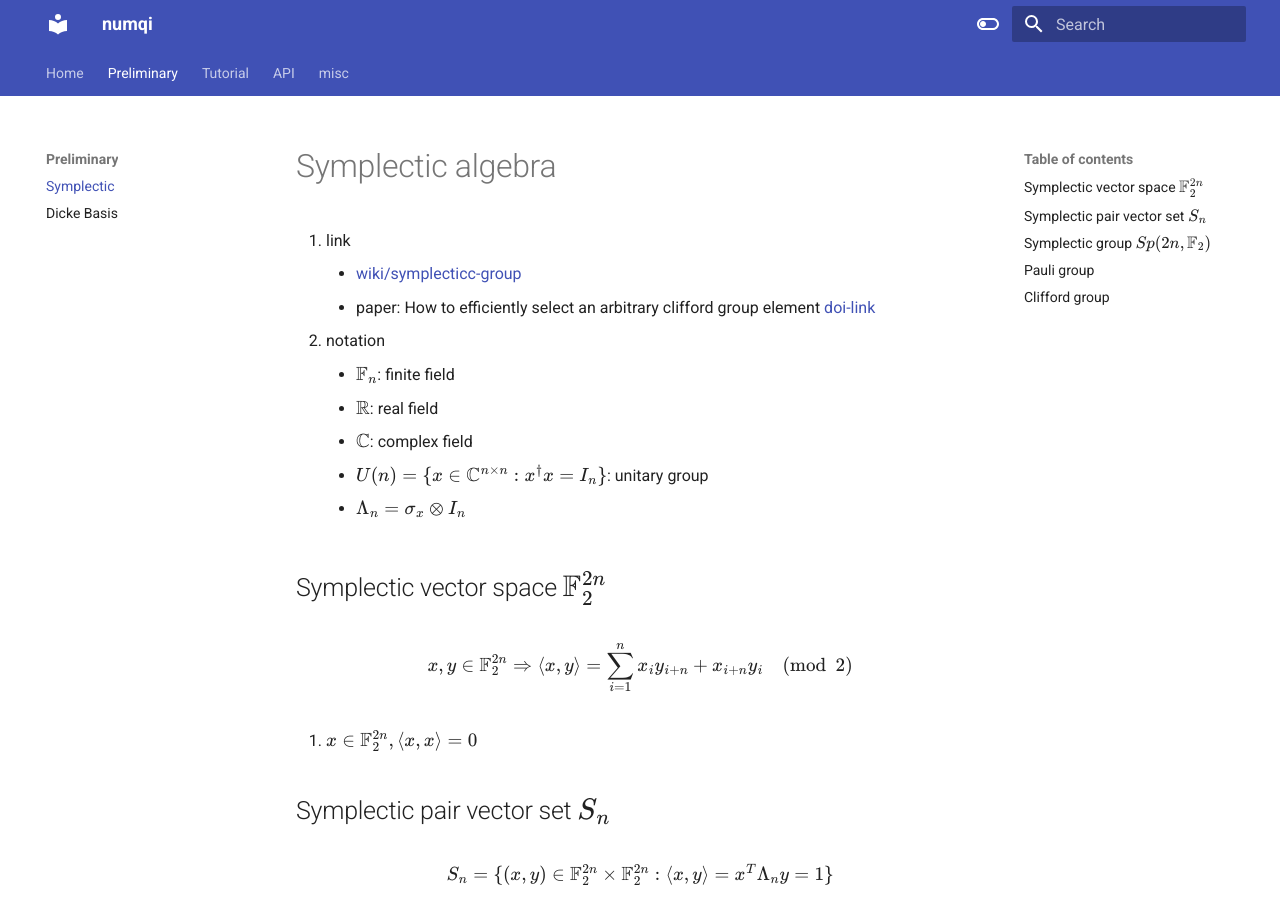
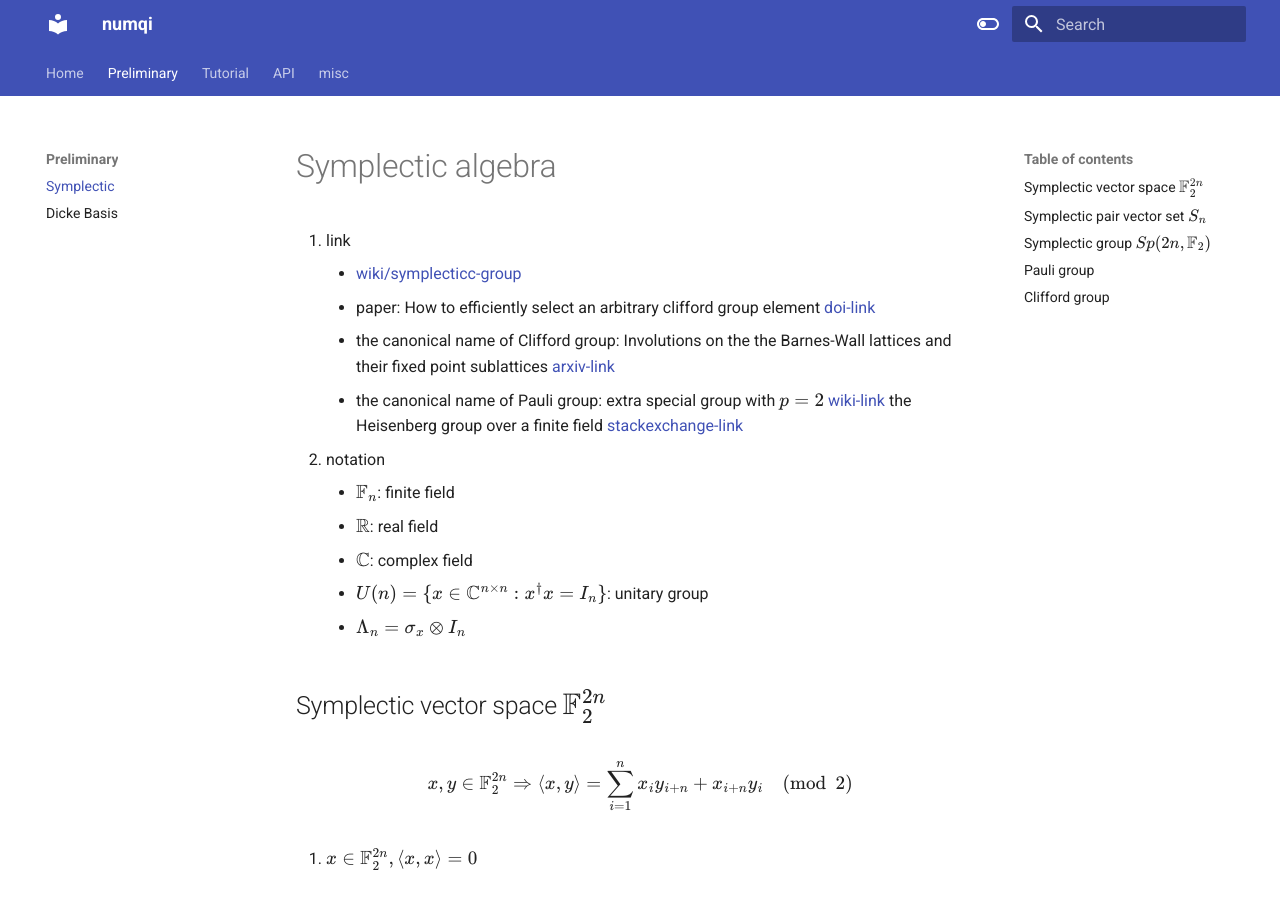
Before and after one commit to numqi/numqi, an MkDocs documentation site: the page built from docs/preliminary/group_spf2.md, in a window 1280 px wide and 900 px high. Built offline with MkDocs 1.6.1 and Material for MkDocs 9.7.7, drawn with Linux system fonts in a browser that asks for light colours.

Commit message:
docs/preliminary/spf2 add reference

```diff
--- a/docs/preliminary/group_spf2.md
+++ b/docs/preliminary/group_spf2.md
@@ -3,6 +3,8 @@
 1. link
     * [wiki/symplecticc-group](https://en.wikipedia.org/wiki/Symplectic_group)
     * paper: How to efficiently select an arbitrary clifford group element [doi-link](https://doi.org/10.1063%2F1.4903507)
+    * the canonical name of Clifford group: Involutions on the the Barnes-Wall lattices and their fixed point sublattices [arxiv-link](https://arxiv.org/abs/math/0511084)
+    * the canonical name of Pauli group: extra special group with $p=2$ [wiki-link](https://en.wikipedia.org/wiki/Extra_special_group) the Heisenberg group over a finite field [stackexchange-link](https://quantumcomputing.stackexchange.com/q/26351)
 2. notation
     * $\mathbb{F}_n$: finite field
     * $\mathbb{R}$: real field
```
